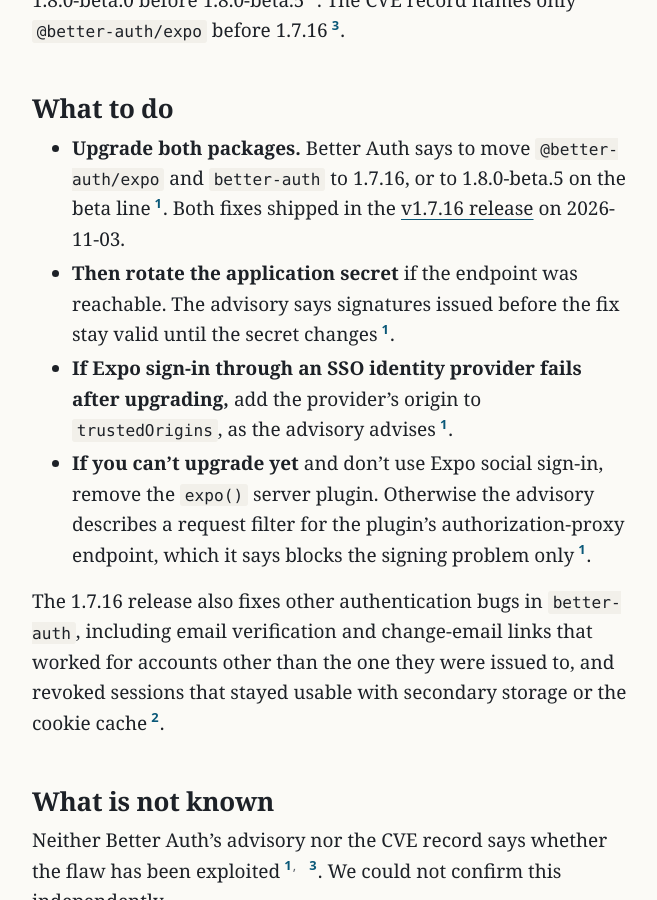
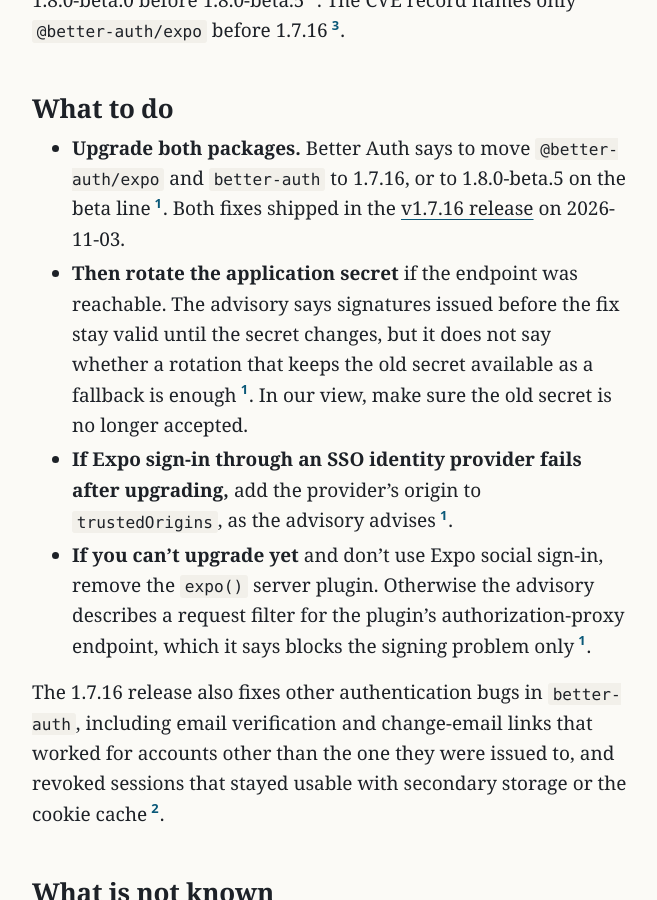
Before and after one commit to northwind-press/northwind-press.github.io, a Jekyll site: the page built from _posts/2026-11-04-better-auth-expo-account-takeover.md, in a window 1280 px wide and 900 px high, scrolled down 1529 px. Shown: the whole window, without its empty margins (308-965 px from the left). Built offline with Jekyll 4.4.1, drawn with Linux system fonts in a browser that asks for light colours.

Commit message:
Desk edit: rotation caveat (advisory silent on fallback-secret rotation; our view labelled) (T-191)
Co-Authored-By: Claude Opus 5.5 <noreply@anthropic.com>

```diff
--- a/_posts/2026-11-04-better-auth-expo-account-takeover.md
+++ b/_posts/2026-11-04-better-auth-expo-account-takeover.md
@@ -39,7 +39,7 @@ The advisory lists both `@better-auth/expo` and the core `better-auth` package a
 ## What to do
 
 - **Upgrade both packages.** Better Auth says to move `@better-auth/expo` and `better-auth` to 1.7.16, or to 1.8.0-beta.5 on the beta line{% include cite.html n=1 %}. Both fixes shipped in the [v1.7.16 release](https://github.com/better-auth/better-auth/releases/tag/v1.7.16) on 2026-11-03.
-- **Then rotate the application secret** if the endpoint was reachable. The advisory says signatures issued before the fix stay valid until the secret changes{% include cite.html n=1 %}.
+- **Then rotate the application secret** if the endpoint was reachable. The advisory says signatures issued before the fix stay valid until the secret changes, but it does not say whether a rotation that keeps the old secret available as a fallback is enough{% include cite.html n=1 %}. In our view, make sure the old secret is no longer accepted.
 - **If Expo sign-in through an SSO identity provider fails after upgrading,** add the provider's origin to `trustedOrigins`, as the advisory advises{% include cite.html n=1 %}.
 - **If you can't upgrade yet** and don't use Expo social sign-in, remove the `expo()` server plugin. Otherwise the advisory describes a request filter for the plugin's authorization-proxy endpoint, which it says blocks the signing problem only{% include cite.html n=1 %}.
 
```
